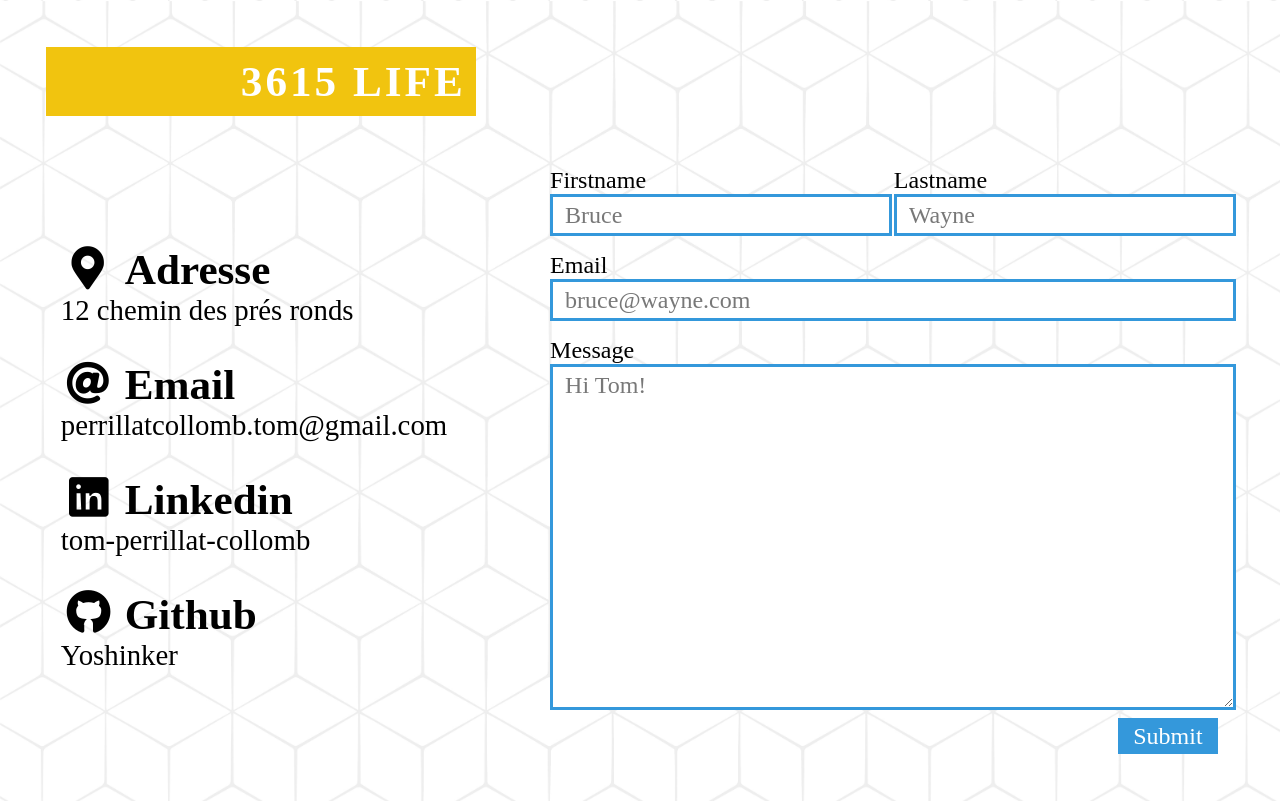
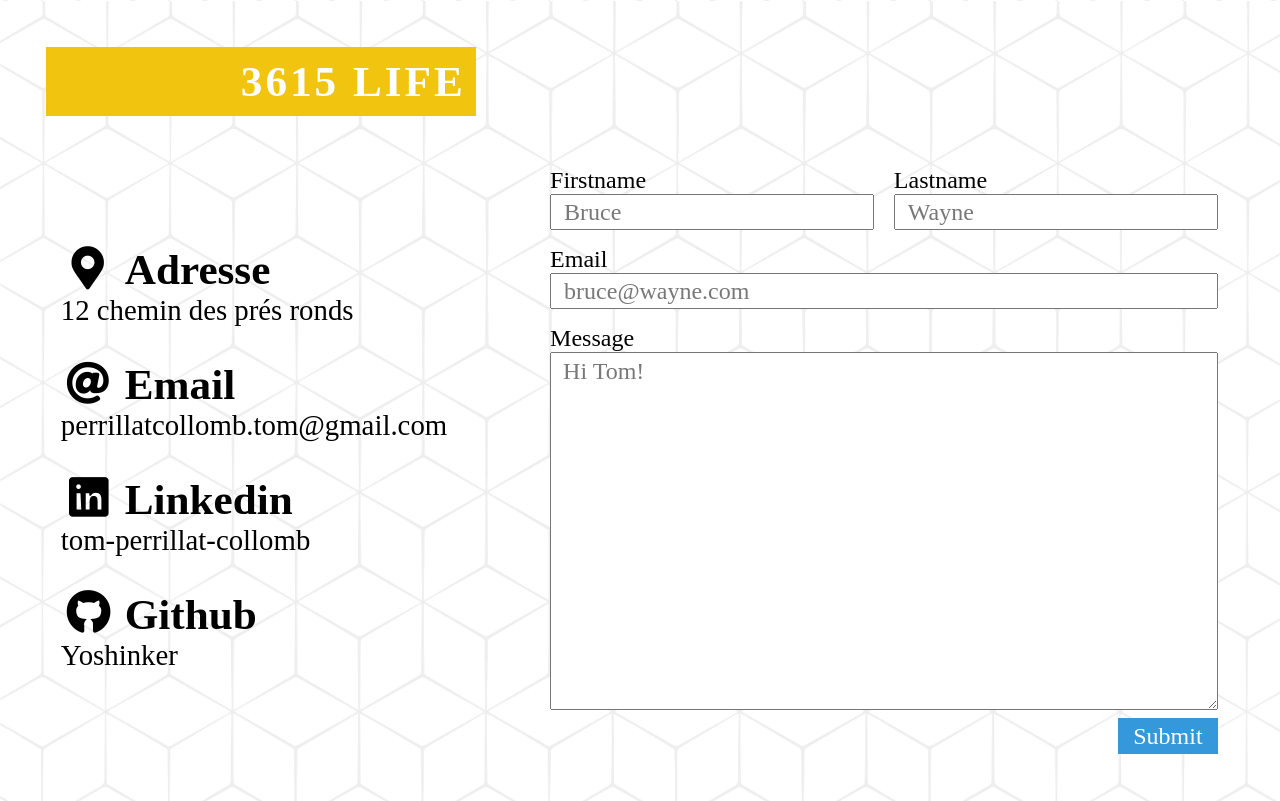
Before and after one commit to tomperr/portfolio, a PHP site: page / in a window 1280 px wide. Shown: the part 4858-5659 px from the top of the page. Run offline with PHP 8.4, Linux system fonts and the light colour scheme; some web fonts are replaced.

Commit message:
Update contact form

```diff
--- a/contact.php
+++ b/contact.php
@@ -38,15 +38,18 @@
 							<div class="form-control">
 								<label for="form_firstname">Firstname</label>
 								<input type="text" name="form_firstname" id="form_firstname" placeholder="Bruce">
+								<span class="focus-border"></span>
 							</div>
 							<div class="form-control">
 								<label for="form_lastname">Lastname</label>
 								<input type="text" name="form_lastname" id="form_lastname" placeholder="Wayne">
+								<span class="focus-border"></span>
 							</div>
 						</div>
 						<div class="form-control flex-item-auto">
 							<label for="form_email">Email</label>
 							<input type="text" name="form_email" id="form_email" placeholder="bruce@wayne.com">
+							<span class="focus-border"></span>
 						</div>
 						<div class="form-control flex-item-fill">
 							<label for="form_message">Message</label>
--- a/css/content.css
+++ b/css/content.css
@@ -232,6 +232,7 @@
 	content: "";
 	display: block;
 	position: absolute;
+	bottom: -5px;
 	right: 0px;
 	height: 2px;
 	width: 30%;
--- a/css/general.css
+++ b/css/general.css
@@ -268,6 +268,7 @@ form {
 .form-control {
 	display: flex;
 	flex-direction: column;
+	position: relative;
 }
 
 .form-group-inline {
@@ -287,13 +288,30 @@ form {
 }
 
 .form-control > input, .form-control > textarea {
+	-webkit-box-sizing: border-box; /* Safari/Chrome, other WebKit */
+	-moz-box-sizing: border-box;    /* Firefox, other Gecko */
+	box-sizing: border-box;         /* Opera/IE 8+ */
 	width: 100%;
 }
 
 input[type="text"], textarea {
 	padding-left: 0.5em;
 	font-size: 1.5em;
-	border: 3px solid #3498db;
+}
+
+.focus-border {
+	position: absolute;
+	bottom: 0;
+	left: 0;
+	width: 0;
+	height: 2px;
+	background-color: #3399FF;
+	transition: 0.4s;
+}
+
+input[type="text"]:focus ~ .focus-border{
+	width: 100%;
+	transition: 0.4s;
 }
 
 input[type="text"] {
--- a/projects.php
+++ b/projects.php
@@ -123,33 +123,33 @@
 						<div id="projects-buttons" class="flex-col flex-end">
 							<div data-p_id="1" class="project-buttons" align="right">
 								<div>
-									<a href="#" class="btn btn-primary">Code</a>
+									<a href="https://github.com/Yoshinker/velore" class="btn btn-primary" target="_blank">Code</a>
 								</div>
 							</div>
 							<div data-p_id="2" class="project-buttons" align="right">
 								<div>
-									<a href="#" class="btn btn-primary">Code</a>
+									<a href="https://github.com/Yoshinker/SuperFireMegaLazer" class="btn btn-primary" target="_blank">Code</a>
 								</div>
 								<div class="mt-1">
-									<a href="#" class="btn btn-danger">Download</a>
+									<a href="https://github.com/Yoshinker/SuperFireMegaLazer/releases/tag/final" class="btn btn-danger" target="_blank">Download</a>
 								</div>
 							</div>
 							<div data-p_id="3" class="project-buttons active" align="right">
 								<div>
-									<a href="#" class="btn btn-primary">Code</a>
+									<a href="https://github.com/Yoshinker/not_an_asset_store_dungeon" class="btn btn-primary" target="_blank">Code</a>
 								</div>
 								<div class="mt-1">
-									<a href="#" class="btn btn-danger">Download</a>
+									<a href="https://github.com/Yoshinker/not_an_asset_store_dungeon/releases/tag/final" class="btn btn-danger" target="_blank">Download</a>
 								</div>
 							</div>
 							<div data-p_id="4" class="project-buttons" align="right">
 								<div>
-									<a href="#" class="btn btn-primary">Code</a>
+									<a href="https://github.com/Yoshinker/blog" class="btn btn-primary" target="_blank">Code</a>
 								</div>
 							</div>
 							<div data-p_id="5" class="project-buttons" align="right">
 								<div>
-									<a href="#" class="btn btn-primary">Code</a>
+									<a href="https://github.com/Yoshinker/kroon" class="btn btn-primary" target="_blank">Code</a>
 								</div>
 							</div>
 						</div>
```
